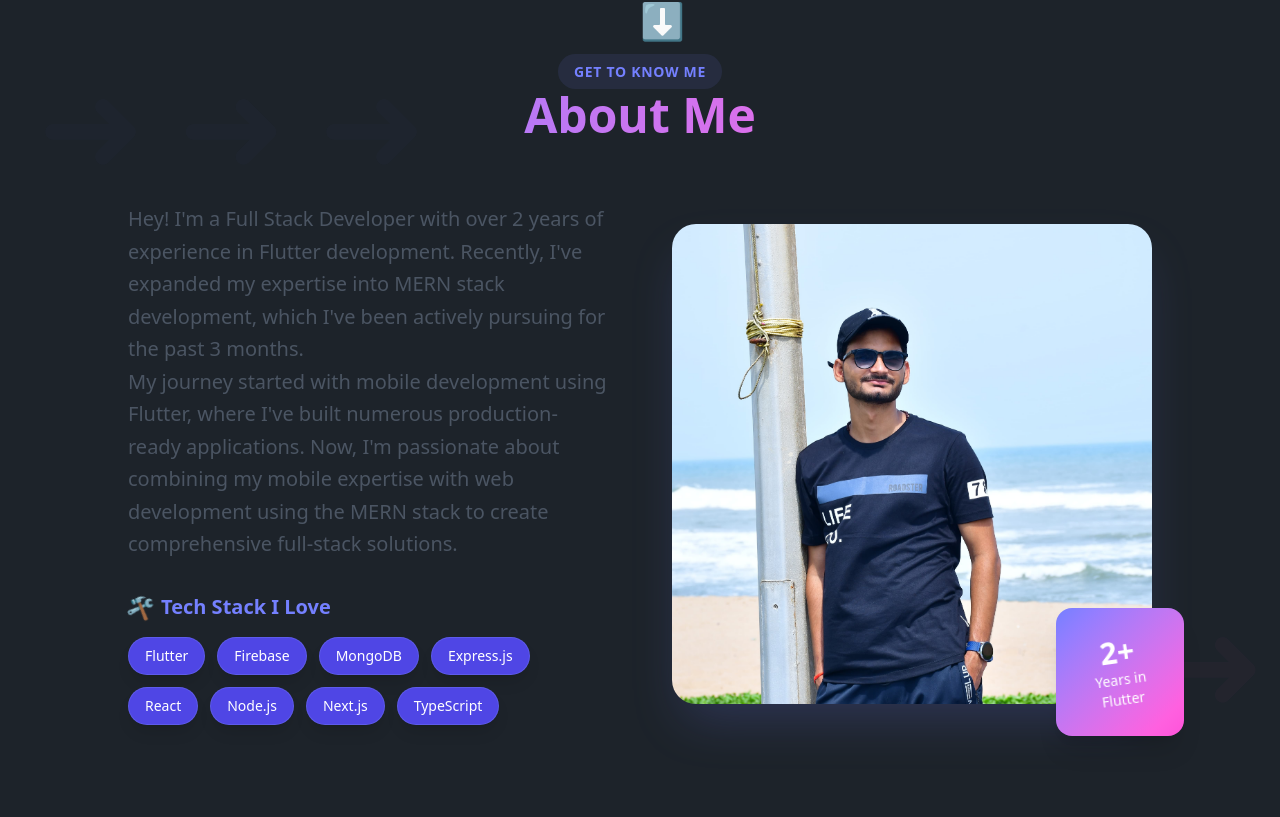
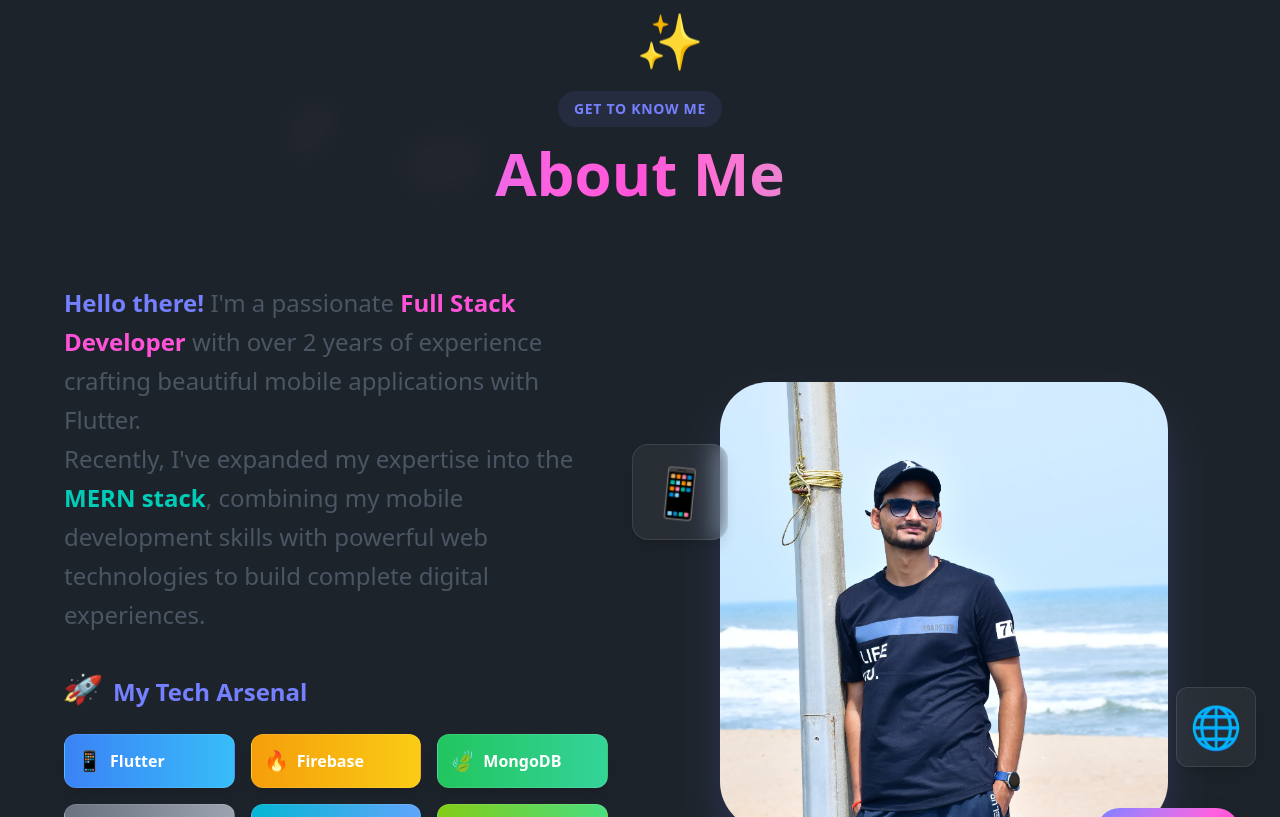
Before and after one commit to atultiwari7388/kajus-portfolio, a Next.js app: page / in a window 1280 px wide. Shown: the part 1043-1860 px from the top of the page. Built offline with nearby package versions, Linux system fonts and the light colour scheme.

Commit message:
about component redesign

```diff
--- a/src/components/AboutComponent.tsx
+++ b/src/components/AboutComponent.tsx
@@ -3,37 +3,41 @@ import { motion } from "framer-motion";
 
 export default function AboutComponent() {
   return (
-    <section id="about" className="py-20 bg-base-100 relative overflow-hidden">
-      {/* Animated arrows in background */}
+    <section id="about" className="py-28 bg-base-100 relative overflow-hidden">
+      {/* Floating tech bubbles background */}
+      {[...Array(12)].map((_, i) => (
         <motion.div
+          key={i}
+          initial={{
+            x: Math.random() * 1000 - 500,
+            y: Math.random() * 1000 - 200,
+            opacity: 0.1,
+            scale: 0.5,
+          }}
           animate={{
-          x: [-100, 100],
-          opacity: [0.1, 0.3, 0.1],
+            y: [0, Math.random() * 100 - 50],
+            opacity: [0.1, 0.2, 0.1],
+            rotate: [0, 360],
           }}
           transition={{
-          duration: 10,
+            duration: 15 + Math.random() * 20,
             repeat: Infinity,
             ease: "linear",
+            repeatType: "reverse",
           }}
-        className="absolute top-20 left-0 text-primary/10 text-9xl rotate-45"
-      >
-        ➜ ➜ ➜
-      </motion.div>
-
-      <motion.div
-        animate={{
-          x: [100, -100],
-          opacity: [0.1, 0.3, 0.1],
+          className={`absolute rounded-full filter blur-md ${
+            i % 3 === 0
+              ? "bg-primary/10"
+              : i % 3 === 1
+              ? "bg-secondary/10"
+              : "bg-accent/10"
+          }`}
+          style={{
+            width: `${Math.random() * 100 + 50}px`,
+            height: `${Math.random() * 100 + 50}px`,
           }}
-        transition={{
-          duration: 12,
-          repeat: Infinity,
-          ease: "linear",
-        }}
-        className="absolute bottom-20 right-0 text-secondary/10 text-9xl -rotate-45"
-      >
-        ➜ ➜ ➜
-      </motion.div>
+        />
+      ))}
 
       <div className="container mx-auto px-4">
         <motion.div
@@ -41,57 +45,83 @@ export default function AboutComponent() {
           whileInView={{ opacity: 1, y: 0 }}
           transition={{ duration: 0.8 }}
           viewport={{ once: true, margin: "-100px" }}
-          className="max-w-5xl mx-auto"
+          className="max-w-6xl mx-auto"
         >
           <motion.div
             initial={{ opacity: 0, y: -20 }}
             whileInView={{ opacity: 1, y: 0 }}
             transition={{ duration: 0.5 }}
             viewport={{ once: true }}
-            className="text-center mb-16 relative"
+            className="text-center mb-20 relative"
           >
             <motion.div
-              animate={{ y: [0, -10, 0] }}
-              transition={{ duration: 2, repeat: Infinity }}
-              className="absolute -top-12 left-1/2 transform -translate-x-1/2 text-4xl"
+              animate={{
+                y: [0, -15, 0],
+                scale: [1, 1.2, 1],
+              }}
+              transition={{
+                duration: 3,
+                repeat: Infinity,
+                ease: "easeInOut",
+              }}
+              className="absolute -top-16 left-1/2 transform -translate-x-1/2 text-5xl"
             >
-              ⬇️
+              ✨
             </motion.div>
-            <span className="text-sm font-bold tracking-wider text-primary uppercase bg-primary/10 px-4 py-2 rounded-full">
+            <motion.span
+              className="text-sm font-bold tracking-wider text-primary uppercase bg-primary/10 px-4 py-2 rounded-full inline-block"
+              whileHover={{
+                scale: 1.05,
+                backgroundColor: "rgba(var(--primary-rgb), 0.2)",
+              }}
+              transition={{ type: "spring", stiffness: 300 }}
+            >
               Get to know me
-            </span>
-            <h2 className="text-5xl font-bold mt-2 bg-gradient-to-r from-primary to-secondary bg-clip-text text-transparent">
+            </motion.span>
+            <motion.h2
+              className="text-6xl font-bold mt-4 bg-gradient-to-r from-primary via-secondary to-accent bg-clip-text text-transparent"
+              initial={{ backgroundPosition: "0% 50%" }}
+              animate={{ backgroundPosition: "100% 50%" }}
+              transition={{
+                duration: 5,
+                repeat: Infinity,
+                repeatType: "reverse",
+                ease: "linear",
+              }}
+            >
               About Me
-            </h2>
+            </motion.h2>
           </motion.div>
 
-          <div className="grid md:grid-cols-2 gap-16 items-center">
+          <div className="grid lg:grid-cols-2 gap-16 items-center">
             <motion.div
-              initial={{ opacity: 0, x: -20 }}
+              initial={{ opacity: 0, x: -40 }}
               whileInView={{ opacity: 1, x: 0 }}
               transition={{ duration: 0.8, delay: 0.2 }}
               viewport={{ once: true }}
-              className="space-y-8"
+              className="space-y-10"
             >
               <motion.div
                 initial={{ opacity: 0 }}
                 whileInView={{ opacity: 1 }}
                 transition={{ delay: 0.3 }}
                 viewport={{ once: true }}
-                className="prose prose-lg dark:prose-invert"
+                className="prose prose-xl dark:prose-invert max-w-none"
               >
-                <p className="text-xl leading-relaxed text-gray-600 dark:text-gray-300">
-                  Hey! I&apos;m a Full Stack Developer with over 2 years of
-                  experience in Flutter development. Recently, I&apos;ve
-                  expanded my expertise into MERN stack development, which
-                  I&apos;ve been actively pursuing for the past 3 months.
+                <p className="text-2xl leading-relaxed text-gray-600 dark:text-gray-300 font-medium">
+                  <span className="text-primary font-bold">Hello there!</span>{" "}
+                  I&apos;m a passionate{" "}
+                  <span className="text-secondary font-bold">
+                    Full Stack Developer
+                  </span>{" "}
+                  with over 2 years of experience crafting beautiful mobile
+                  applications with Flutter.
                 </p>
-                <p className="text-xl leading-relaxed text-gray-600 dark:text-gray-300">
-                  My journey started with mobile development using Flutter,
-                  where I&apos;ve built numerous production-ready applications.
-                  Now, I&apos;m passionate about combining my mobile expertise
-                  with web development using the MERN stack to create
-                  comprehensive full-stack solutions.
+                <p className="text-2xl leading-relaxed text-gray-600 dark:text-gray-300 font-medium">
+                  Recently, I&apos;ve expanded my expertise into the{" "}
+                  <span className="text-accent font-bold">MERN stack</span>,
+                  combining my mobile development skills with powerful web
+                  technologies to build complete digital experiences.
                 </p>
               </motion.div>
 
@@ -100,96 +130,204 @@ export default function AboutComponent() {
                 whileInView={{ opacity: 1, y: 0 }}
                 transition={{ delay: 0.5 }}
                 viewport={{ once: true }}
-                className="space-y-4"
+                className="space-y-6"
               >
-                <h3 className="text-xl font-semibold text-primary flex items-center gap-2">
+                <motion.h3
+                  className="text-2xl font-bold text-primary flex items-center gap-3"
+                  whileHover={{ scale: 1.02 }}
+                >
                   <motion.span
-                    animate={{ rotate: [0, 20, 0] }}
-                    transition={{ duration: 2, repeat: Infinity }}
+                    animate={{
+                      rotate: [0, 10, -10, 0],
+                      y: [0, -5, 0],
+                    }}
+                    transition={{
+                      duration: 3,
+                      repeat: Infinity,
+                      repeatType: "mirror",
+                    }}
+                    className="text-3xl"
                   >
-                    🛠️
+                    🚀
                   </motion.span>
-                  Tech Stack I Love
-                </h3>
-                <div className="flex flex-wrap gap-3">
+                  My Tech Arsenal
+                </motion.h3>
+                <div className="grid grid-cols-2 sm:grid-cols-3 gap-4">
                   {[
-                    "Flutter",
-                    "Firebase",
-                    "MongoDB",
-                    "Express.js",
-                    "React",
-                    "Node.js",
-                    "Next.js",
-                    "TypeScript",
+                    {
+                      name: "Flutter",
+                      emoji: "📱",
+                      color: "from-blue-500 to-sky-400",
+                    },
+                    {
+                      name: "Firebase",
+                      emoji: "🔥",
+                      color: "from-amber-500 to-yellow-400",
+                    },
+                    {
+                      name: "MongoDB",
+                      emoji: "🍃",
+                      color: "from-green-500 to-emerald-400",
+                    },
+                    {
+                      name: "Express.js",
+                      emoji: "⚡",
+                      color: "from-gray-500 to-gray-400",
+                    },
+                    {
+                      name: "React",
+                      emoji: "⚛️",
+                      color: "from-cyan-500 to-blue-400",
+                    },
+                    {
+                      name: "Node.js",
+                      emoji: "🟢",
+                      color: "from-lime-500 to-green-400",
+                    },
+                    {
+                      name: "Next.js",
+                      emoji: "⏭️",
+                      color:
+                        "from-black to-gray-700 dark:from-white dark:to-gray-300",
+                    },
+                    {
+                      name: "TypeScript",
+                      emoji: "📝",
+                      color: "from-blue-600 to-blue-400",
+                    },
+                    {
+                      name: "Tailwind",
+                      emoji: "🎨",
+                      color: "from-cyan-400 to-sky-500",
+                    },
                   ].map((skill, index) => (
-                    <motion.span
-                      key={skill}
+                    <motion.div
+                      key={skill.name}
                       initial={{ opacity: 0, scale: 0.8 }}
                       whileInView={{ opacity: 1, scale: 1 }}
                       transition={{ delay: 0.1 * index }}
                       whileHover={{
-                        scale: 1.1,
-                        rotate: 5,
-                        backgroundColor: ["#4338ca", "#3b82f6", "#06b6d4"],
+                        scale: 1.05,
+                        y: -5,
+                        boxShadow: "0 10px 25px -5px rgba(0,0,0,0.2)",
                       }}
-                      className="px-4 py-2 bg-indigo-600 text-white rounded-full text-sm font-medium shadow-lg hover:shadow-xl transition-all duration-300 cursor-pointer backdrop-blur-sm border border-indigo-400/30"
+                      className={`bg-gradient-to-r ${skill.color} text-white rounded-xl p-3 font-semibold flex items-center gap-2 shadow-lg cursor-pointer border border-white/10 backdrop-blur-sm`}
                     >
-                      {skill}
-                    </motion.span>
+                      <span className="text-xl">{skill.emoji}</span>
+                      {skill.name}
+                    </motion.div>
                   ))}
                 </div>
               </motion.div>
             </motion.div>
 
             <motion.div
-              initial={{ opacity: 0, x: 20 }}
+              initial={{ opacity: 0, x: 40 }}
               whileInView={{ opacity: 1, x: 0 }}
               transition={{ duration: 0.8, delay: 0.4 }}
               viewport={{ once: true }}
-              className="relative"
+              className="relative h-full flex items-center justify-center"
             >
               <motion.div
-                whileHover={{ scale: 1.02 }}
-                className="aspect-square rounded-3xl overflow-hidden shadow-2xl shadow-primary/20 transition-all duration-300 relative"
+                whileHover={{ scale: 1.03 }}
+                className="relative w-full max-w-md aspect-square rounded-[3rem] overflow-hidden shadow-2xl shadow-primary/30 transition-all duration-500"
               >
                 <motion.div
                   animate={{
                     background: [
-                      "linear-gradient(to top, rgba(var(--primary-rgb), 0.3), transparent)",
-                      "linear-gradient(to top, rgba(var(--secondary-rgb), 0.3), transparent)",
+                      "linear-gradient(45deg, rgba(var(--primary-rgb), 0.2), transparent)",
+                      "linear-gradient(45deg, rgba(var(--secondary-rgb), 0.2), transparent)",
+                      "linear-gradient(45deg, rgba(var(--accent-rgb), 0.2), transparent)",
                     ],
                   }}
                   transition={{
-                    duration: 3,
+                    duration: 8,
                     repeat: Infinity,
                     repeatType: "reverse",
                   }}
-                  className="absolute inset-0 z-10"
+                  className="absolute inset-0 z-10 mix-blend-overlay"
+                />
+                <motion.div
+                  animate={{
+                    background: [
+                      "conic-gradient(from 0deg, transparent, rgba(var(--primary-rgb), 0.1), transparent)",
+                      "conic-gradient(from 90deg, transparent, rgba(var(--secondary-rgb), 0.1), transparent)",
+                      "conic-gradient(from 180deg, transparent, rgba(var(--accent-rgb), 0.1), transparent)",
+                    ],
+                  }}
+                  transition={{
+                    duration: 12,
+                    repeat: Infinity,
+                    repeatType: "reverse",
+                  }}
+                  className="absolute inset-0 z-0"
                 />
                 <img
                   src="/3rd.jpg"
                   alt="Profile"
-                  className="w-full h-full object-cover transform hover:scale-110 transition-transform duration-700"
+                  className="w-full h-full object-cover relative z-0 transform hover:scale-105 transition-transform duration-700"
                 />
               </motion.div>
+
+              {/* Experience badge */}
               <motion.div
                 initial={{ scale: 0 }}
                 whileInView={{ scale: 1 }}
                 transition={{ type: "spring", bounce: 0.4, delay: 0.6 }}
                 viewport={{ once: true }}
-                className="absolute -bottom-8 -right-8 w-32 h-32 bg-gradient-to-br from-primary to-secondary rounded-2xl rotate-12 flex items-center justify-center shadow-xl"
+                className="absolute -bottom-6 -right-6 w-36 h-36 bg-gradient-to-br from-primary via-secondary to-accent rounded-3xl rotate-12 flex items-center justify-center shadow-2xl z-20"
               >
                 <motion.div
-                  animate={{ rotate: [-12, -8, -12] }}
-                  transition={{ duration: 2, repeat: Infinity }}
-                  className="text-center text-white"
+                  animate={{
+                    rotate: [-12, -8, -12],
+                    y: [0, -5, 0],
+                  }}
+                  transition={{
+                    duration: 3,
+                    repeat: Infinity,
+                    ease: "easeInOut",
+                  }}
+                  className="text-center text-white p-4"
                 >
-                  <span className="text-3xl font-bold">2+</span>
-                  <p className="text-sm">
-                    Years in
+                  <span className="text-4xl font-bold block">2+</span>
+                  <p className="text-sm font-medium">
+                    Years of Flutter
                     <br />
-                    Flutter
+                    Experience
                   </p>
+                </motion.div>
+              </motion.div>
+
+              {/* Floating tech icons */}
+              <motion.div
+                className="absolute -left-10 top-1/4 w-24 h-24 bg-white/5 backdrop-blur-md rounded-2xl flex items-center justify-center shadow-lg border border-white/10"
+                initial={{ y: -20, opacity: 0 }}
+                whileInView={{ y: 0, opacity: 1 }}
+                transition={{ delay: 0.8 }}
+                viewport={{ once: true }}
+              >
+                <motion.div
+                  animate={{ rotate: [0, 15, 0] }}
+                  transition={{ duration: 4, repeat: Infinity }}
+                  className="text-5xl"
+                >
+                  📱
+                </motion.div>
+              </motion.div>
+
+              <motion.div
+                className="absolute -right-10 bottom-1/4 w-20 h-20 bg-white/5 backdrop-blur-md rounded-xl flex items-center justify-center shadow-lg border border-white/10"
+                initial={{ y: 20, opacity: 0 }}
+                whileInView={{ y: 0, opacity: 1 }}
+                transition={{ delay: 1 }}
+                viewport={{ once: true }}
+              >
+                <motion.div
+                  animate={{ scale: [1, 1.2, 1] }}
+                  transition={{ duration: 3, repeat: Infinity }}
+                  className="text-4xl"
+                >
+                  🌐
                 </motion.div>
               </motion.div>
             </motion.div>
```
Lines whose indentation alone changed are shown as unchanged.
